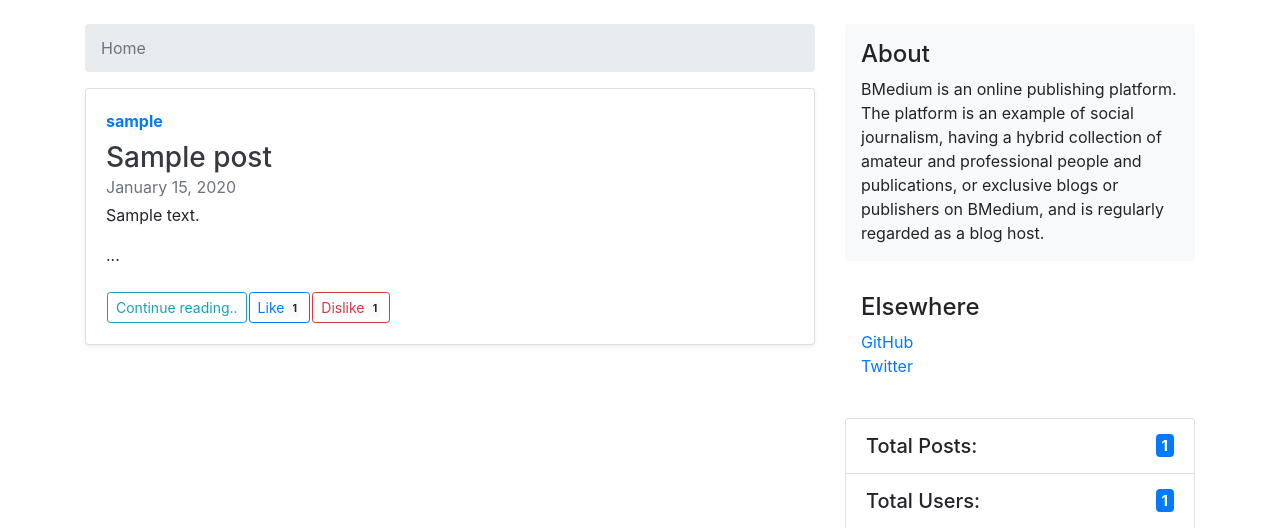
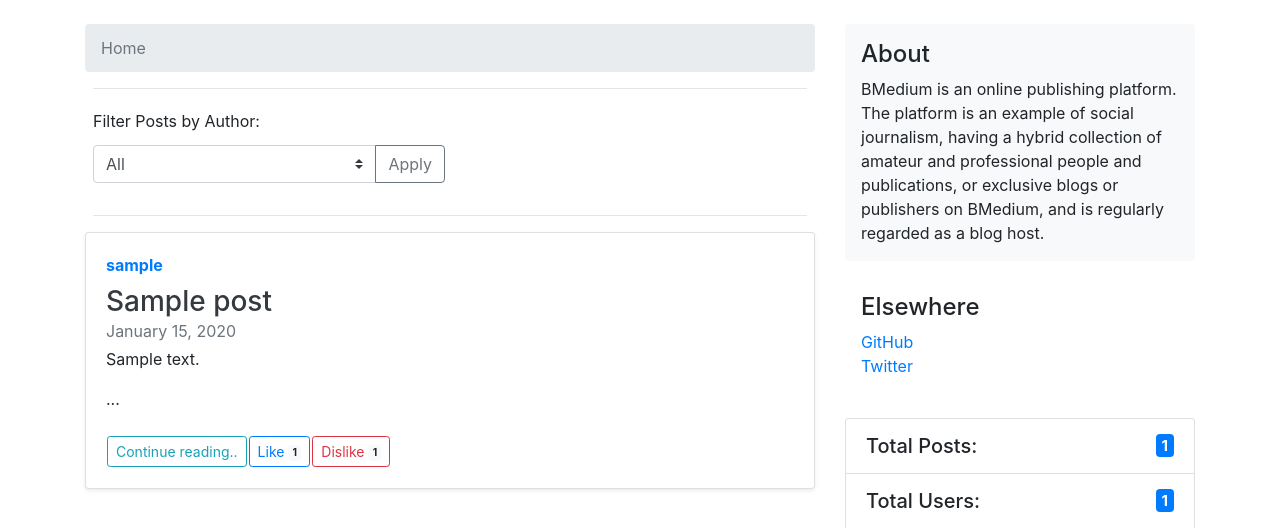
Before and after one commit to purveshmakode24/blog-medium, a Django app: page / in a window 1280 px wide. Shown: the part 56-584 px from the top of the page. Run offline with Django 3.2, Linux system fonts and the light colour scheme; tables that the repository leaves empty hold one stand-in row (values such as "Sample post"); some libraries are stand-ins or nearby versions.

Commit message:
Massive refactoring

```diff
--- a/myapp/models.py
+++ b/myapp/models.py
@@ -14,8 +14,8 @@ class Post(models.Model):
     date_posted = models.DateTimeField(default=timezone.now)
     read_min = models.IntegerField(default=2)
     author = models.ForeignKey(User, related_name='myapp_posts', on_delete=models.CASCADE)
-    likes = models.PositiveIntegerField(default=0)
-    dislikes = models.PositiveIntegerField(default=0)
+    likes = models.IntegerField(default=0)
+    dislikes = models.IntegerField(default=0)
 
     def __str__(self):
         return self.title
@@ -30,7 +30,7 @@ class Like(models.Model):
 
 class Dislike(models.Model):
     disliked_user = models.ForeignKey(User, related_name='disliked_users', on_delete=models.SET_NULL, null=True)
-    post = models.ForeignKey(Post, on_delete=models.CASCADE)
+    post = models.ForeignKey(Post, related_name='disliked_posts', on_delete=models.CASCADE)
     is_disliked = models.BooleanField(default=False)
     time = models.DateTimeField(default=timezone.now)
     def __str__(self):
--- a/myapp/templates/add_posts.html
+++ b/myapp/templates/add_posts.html
@@ -56,12 +56,12 @@
           >
         </div>
         <div class="form-group">
-          <label>Post reading(in mins)</label>
+          <label>Post reading (in mins)</label>
           <input
             type="number"
             name="read_min"
             class="form-control"
-            placeholder="2 mins to read (default)"
+            placeholder="2"
             min="1"
             max="999"
             required
--- a/myapp/templates/base.html
+++ b/myapp/templates/base.html
@@ -118,6 +118,9 @@
         {% block forFullPost %}
         {% endblock %}
 
+        {% block error404 %}
+        {% endblock %}
+
           <div class="col-md-4">
             {% block content2 %}
                 <div class="p-3 mb-3 bg-light rounded">
@@ -142,6 +145,7 @@
                 {% block total_posts_count%}
                 {% endblock %}
             {% endblock %}
+            {% block footer %}
             <div class="p-3">
               <ol class="list-unstyled">
                 <li>
@@ -149,6 +153,7 @@
                 </li>
               </ol>
             </div>
+            {% endblock %}
           </div>
       </div>
     </main>
@@ -171,7 +176,17 @@
       $(document).ready(function () {
         $("#myInput").on("keyup", function () {
           var value = $(this).val().toLowerCase();
-          $("#myTable form").filter(function () {
+          $("#myTable .card").filter(function () {
+            $(this).toggle($(this).text().toLowerCase().indexOf(value) > -1);
+          });
+        });
+      });
+
+      //search filter for Selected Author Posts
+      $(document).ready(function () {
+        $("#myInput1").on("keyup", function () {
+          var value = $(this).val().toLowerCase();
+          $("#myTable .card").filter(function () {
             $(this).toggle($(this).text().toLowerCase().indexOf(value) > -1);
           });
         });
--- a/myapp/templates/posts.html
+++ b/myapp/templates/posts.html
@@ -18,7 +18,52 @@
     </ol>
   </nav>
 
-  {% if total_posts_count == 0  %}
+  <div class="filter_section pr-2 pl-2">
+    <hr>
+    <label for="authors" class="pt-1">Filter Posts by Author:</label>
+    <form class="form-row pb-2" action="{% url 'blog-home' %}" method="POST">
+      {% csrf_token %}
+      {% if filteredPosts %}
+          {% for s_user in selectedUser %}
+            <div class="input-group col-md-6 pt-1 pb-2">
+                <select class="custom-select" name="author_id">
+                  <option disabled>Select Author:</option>
+                  <option value="0">All</option>
+                  {% for user in users %}
+                    {% if user.id == s_user.id %}
+                      <option selected="selected" value="{{ user.id }}">{{ user.username }}</option>
+                    {% else%}
+                      <option value="{{ user.id }}">{{ user.username }}</option>
+                    {% endif %}
+                  {% endfor %}
+                </select>
+                <div class="input-group-append">
+                  <button class="btn btn-outline-secondary" type="submit">Apply</button>
+                </div>
+            </div>
+            <div class="input-group col-md-6 pt-1 pb-2">
+              <input id="myInput1" class="form-control" type="text" placeholder="Search Posts of {{ s_user.username }}" aria-label="Search">
+            </div>
+          {% endfor %}
+      {% else %}
+          <div class="input-group col-md-6 pt-1 pb-2">
+              <select class="custom-select" name="author_id">
+                <option disabled>Select Author:</option>
+                <option value="0">All</option>
+                {% for user in users %}
+                  <option value="{{ user.id }}">{{ user.username }}</option>
+                {% endfor %}
+              </select>
+              <div class="input-group-append">
+                <button class="btn btn-outline-secondary" type="submit">Apply</button>
+              </div>
+          </div>
+      {% endif %}
+    </form>
+    <hr>
+  </div>
+
+  {% if total_posts_count == 0 or not posts %}
   <div class="nothingToShow">
       <p>Nothing to show here.</p>
     </div>
--- a/myapp/views.py
+++ b/myapp/views.py
@@ -11,52 +11,92 @@ from django.core.paginator import Paginator, PageNotAnInteger, EmptyPage
 # import filters
 
 def home(request):
-    total_users = User.objects.all().count()
-    posts = Post.objects.all().order_by('-date_posted')
-    total_posts_count = Post.objects.all().count()
+    if request.method == "POST":
+        uid = request.POST.get('author_id')
+        if uid == '0':
+            return redirect('blog-home')
+        else:
+            #filtering
+            filteredPosts =  True
+            selectedUser = User.objects.filter(id = uid)
+            postsbySelectedUser = Post.objects.filter(author_id = uid).order_by('-date_posted')
+            total_users = User.objects.all().count()
+            total_posts_count = Post.objects.all().count()
 
-    likes = Like.objects.all()
-    dislikes = Dislike.objects.all()
+            likes = Like.objects.all()
+            dislikes = Dislike.objects.all()
 
-    total_likes = Like.objects.all().count()
-    total_dislikes = Dislike.objects.all().count()
+            total_likes = Like.objects.all().count()
+            total_dislikes = Dislike.objects.all().count()
 
-    #To check if logged in user already liked the post or not
-    # for item in posts:
-    #     if item.liked_posts.filter(liked_user_id=request.user.id):
-    #         print("yes")
-    #     else:
-    #         print("NO")
+            users = User.objects.all()
 
-    allLikedPostsByCurrentUser = [like.post_id for like in likes if like.liked_user_id == request.user.id]
+            allLikedPostsByCurrentUser = [like.post_id for like in likes if like.liked_user_id == request.user.id]
+            allDislikedPostsByCurrentUser = [dislike.post_id for dislike in dislikes if dislike.disliked_user_id == request.user.id]
 
-    allDislikedPostsByCurrentUser = [dislike.post_id for dislike in dislikes if dislike.disliked_user_id == request.user.id]
 
-    paginator = Paginator(posts, 3)
-    page = request.GET.get('page')
-    try:
-        posts = paginator.page(page)
-    except PageNotAnInteger:
-        posts = paginator.page(1)
-    except EmptyPage:
-        posts = paginator.page(paginator.num_pages)
+            context = {'posts': postsbySelectedUser,
+                'total_users': total_users,
+                'total_posts_count': total_posts_count,
+                'total_likes': total_likes,
+                'total_dislikes': total_dislikes,
+                'allLikedPostsByCurrentUser': allLikedPostsByCurrentUser,
+                'allDislikedPostsByCurrentUser': allDislikedPostsByCurrentUser,
+                'users': users,
+                'filteredPosts': filteredPosts,
+                'selectedUser': selectedUser
+                }
+            return render(request, "posts.html", context)
+    else:
+        total_users = User.objects.all().count()
+        posts = Post.objects.all().order_by('-date_posted')
+        total_posts_count = Post.objects.all().count()
 
-    index = posts.number
-    max_index = len(paginator.page_range)
-    start_index = index - 3 if index >= 3 else 0
-    end_index = index + 3 if index <= max_index - 3 else max_index
-    page_range = list(paginator.page_range)[start_index:end_index]
+        likes = Like.objects.all()
+        dislikes = Dislike.objects.all()
 
-    context = {'posts': posts,
-               'total_users': total_users,
-               'total_posts_count': total_posts_count,
-               'page_range': page_range,
-               'total_likes': total_likes,
-               'total_dislikes': total_dislikes,
-               'allLikedPostsByCurrentUser': allLikedPostsByCurrentUser,
-               'allDislikedPostsByCurrentUser': allDislikedPostsByCurrentUser
-               }
-    return render(request, "posts.html", context)
+        total_likes = Like.objects.all().count()
+        total_dislikes = Dislike.objects.all().count()
+
+        users = User.objects.all()
+
+        #To check if logged in user already liked the post or not
+        # for item in posts:
+        #     if item.liked_posts.filter(liked_user_id=request.user.id):
+        #         print("yes")
+        #     else:
+        #         print("NO")
+
+        allLikedPostsByCurrentUser = [like.post_id for like in likes if like.liked_user_id == request.user.id]
+        allDislikedPostsByCurrentUser = [dislike.post_id for dislike in dislikes if dislike.disliked_user_id == request.user.id]
+
+        paginator = Paginator(posts, 3)
+        page = request.GET.get('page')
+
+        try:
+            posts = paginator.page(page)
+        except PageNotAnInteger:
+            posts = paginator.page(1)
+        except EmptyPage:
+            posts = paginator.page(paginator.num_pages)
+
+        index = posts.number
+        max_index = len(paginator.page_range)
+        start_index = index - 3 if index >= 3 else 0
+        end_index = index + 3 if index <= max_index - 3 else max_index
+        page_range = list(paginator.page_range)[start_index:end_index]
+
+        context = {'posts': posts,
+            'total_users': total_users,
+            'total_posts_count': total_posts_count,
+            'page_range': page_range,
+            'total_likes': total_likes,
+            'total_dislikes': total_dislikes,
+            'allLikedPostsByCurrentUser': allLikedPostsByCurrentUser,
+            'allDislikedPostsByCurrentUser': allDislikedPostsByCurrentUser,
+            'users': users
+            }
+        return render(request, "posts.html", context)
 
 
 def register(request):
--- a/project/settings.py
+++ b/project/settings.py
@@ -1,6 +1,5 @@
 import os
 # import django_heroku
-
 
 # Build paths inside the project like this: os.path.join(BASE_DIR, ...)
 BASE_DIR = os.path.dirname(os.path.dirname(os.path.abspath(__file__)))
@@ -92,7 +91,7 @@ WSGI_APPLICATION = 'project.wsgi.application'
 
 # Database
 
-## Use For Production:
+# Use For Production:
 # DATABASES = {
 #     'default': {
 #         'ENGINE': 'djongo',  # driver to connect mongoDB
@@ -106,7 +105,7 @@ WSGI_APPLICATION = 'project.wsgi.application'
 #     }
 # }
 
-## Use For Development:
+#Use For Development:
 DATABASES = {
     'default': {
         'ENGINE': 'django.db.backends.sqlite3',
```
Also changed, not shown: myapp/templates/404.html (+76 -2 lines), myapp/migrations/0001_initial.py, myapp/migrations/0002_auto_20201210_2142.py (deleted).
